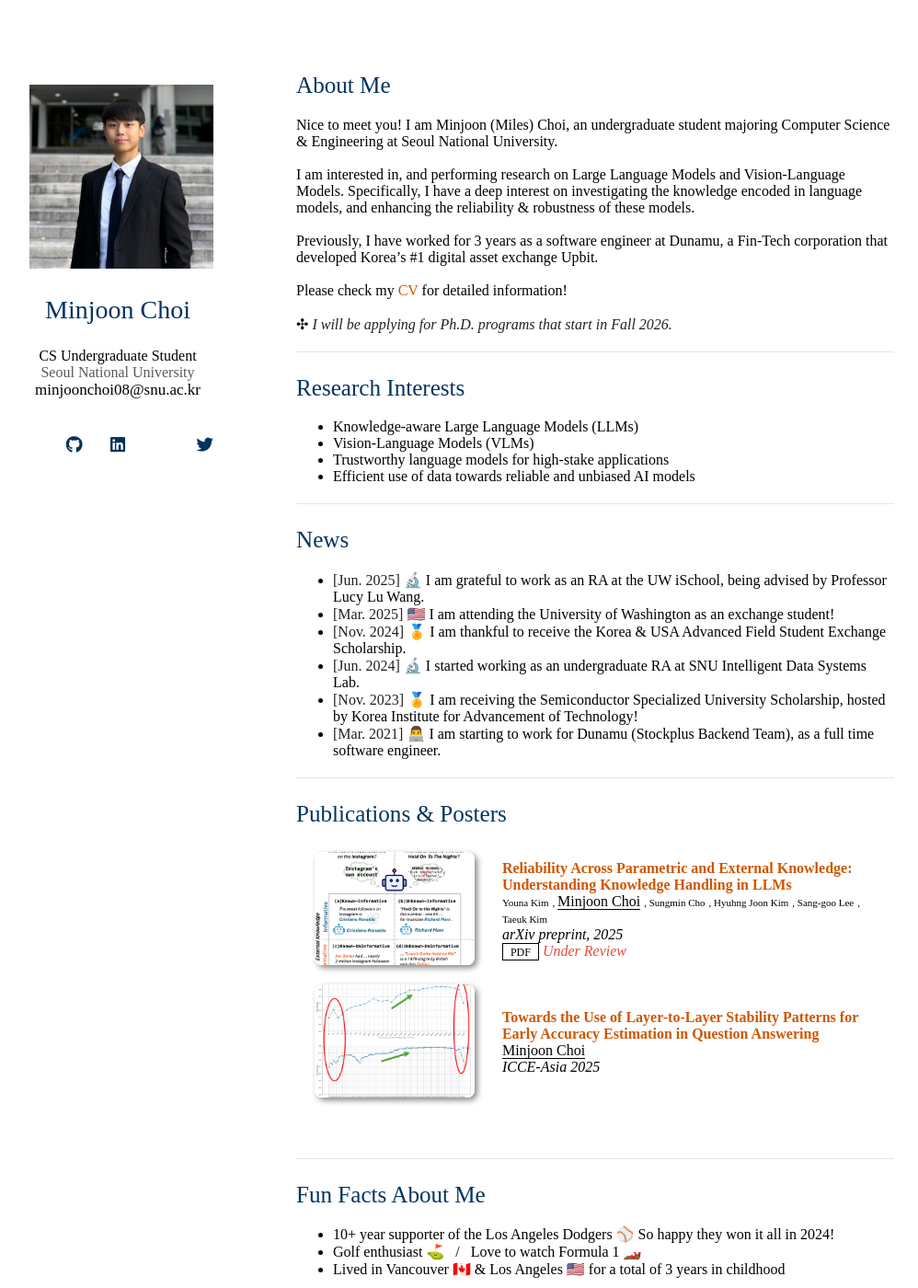
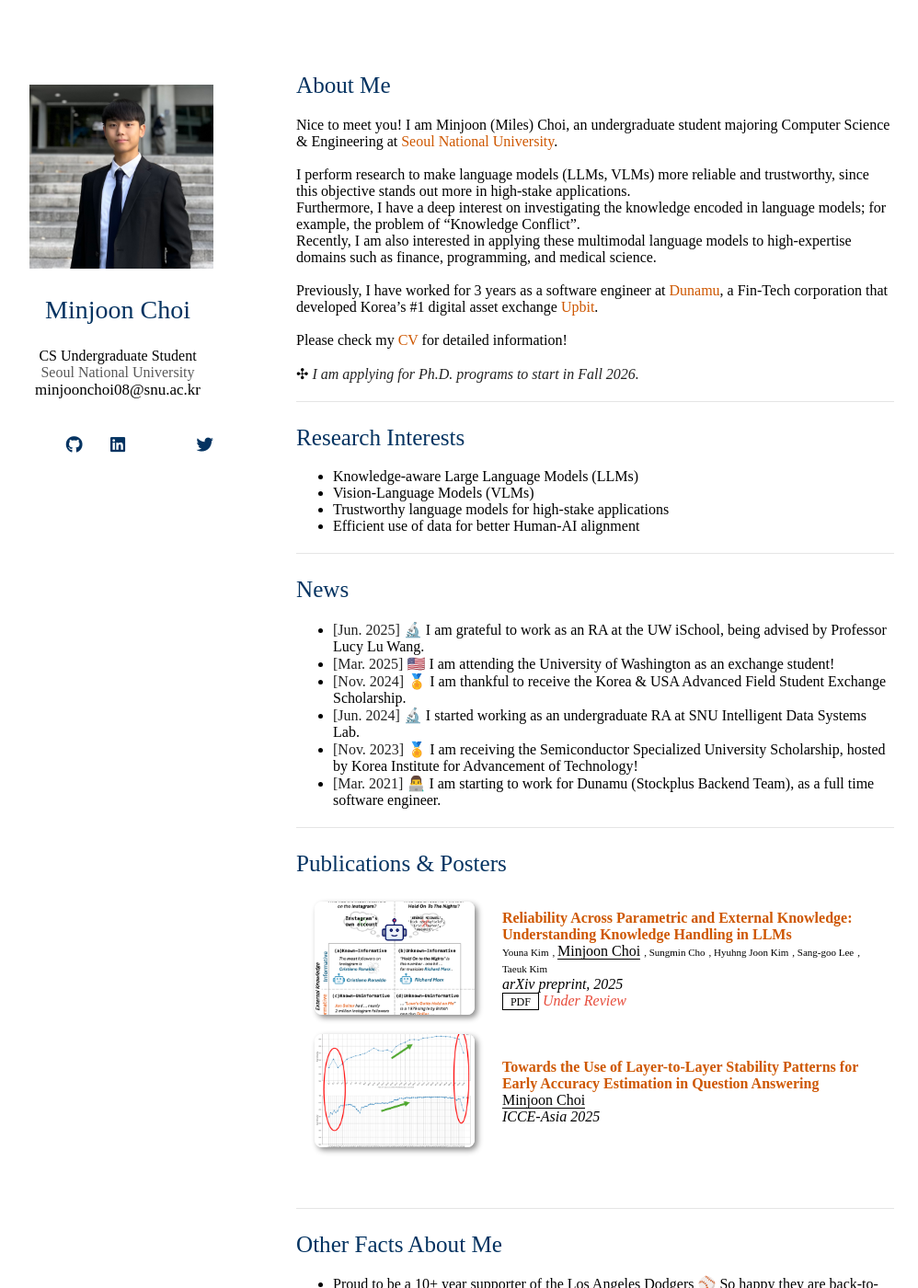
Before and after one commit to m-joon-ixix/m-joon-ixix.github.io, a Jekyll site: the page built from index.md, in a window 1280 px wide and 1400 px high. Shown: the whole window at 92% size, without its empty margins (148-1146 px from the left). Built offline with Jekyll 4.4.1, drawn with Linux system fonts in a browser that asks for light colours; nearby versions of some CDN libraries; a style sheet for code colours, icons or effects is not loaded; our own code applies the rules of GitHub Pages for plain Markdown files; some of the changed text lies outside the part shown.

Commit message:
update Nov 14, 2025

```diff
--- a/index.md
+++ b/index.md
@@ -4,18 +4,19 @@ layout: homepage
 
 ## About Me
 
-Nice to meet you! I am Minjoon (Miles) Choi, an undergraduate student majoring Computer Science & Engineering at Seoul
-National University.
+Nice to meet you! I am Minjoon (Miles) Choi, an undergraduate student majoring Computer Science & Engineering at <a href="https://en.snu.ac.kr/index.html" target="_blank">Seoul National University</a>.
 <br/><br/>
-I am interested in, and performing research on Large Language Models and Vision-Language Models.
-Specifically, I have a deep interest on investigating the knowledge encoded in language models, and enhancing the reliability & robustness of these models.
+I perform research to make language models (LLMs, VLMs) more reliable and trustworthy, since this objective stands out more in high-stake applications.
+<br/>
+Furthermore, I have a deep interest on investigating the knowledge encoded in language models; for example, the problem of "Knowledge Conflict".
+<br/>
+Recently, I am also interested in applying these multimodal language models to high-expertise domains such as finance, programming, and medical science.
 <br/><br/>
-Previously, I have worked for 3 years as a software engineer at Dunamu, a Fin-Tech corporation that developed Korea's #1 digital
-asset exchange Upbit.
+Previously, I have worked for 3 years as a software engineer at <a href="https://www.dunamu.com/en" target="_blank">Dunamu</a>, a Fin-Tech corporation that developed Korea's #1 digital asset exchange <a href="https://upbit.com/home" target="_blank">Upbit</a>.
 <br/><br/>
 Please check my <a href="assets/files/minjoon-cv.pdf" target="_blank">CV</a> for detailed information!
 <br/><br/>
-✣ ***I will be applying for Ph.D. programs that start in Fall 2026.***
+✣ ***I am applying for Ph.D. programs to start in Fall 2026.***
 
 ---
 
@@ -24,7 +25,7 @@ Please check my <a href="assets/files/minjoon-cv.pdf" target="_blank">CV</a> for
 - Knowledge-aware Large Language Models (LLMs)
 - Vision-Language Models (VLMs)
 - Trustworthy language models for high-stake applications
-- Efficient use of data towards reliable and unbiased AI models
+- Efficient use of data for better Human-AI alignment
 
 ---
 
@@ -58,7 +59,7 @@ Please check my <a href="assets/files/minjoon-cv.pdf" target="_blank">CV</a> for
 
 ---
 
-## Fun Facts About Me
-- 10+ year supporter of the Los Angeles Dodgers ⚾️ So happy they won it all in 2024!
+## Other Facts About Me
+- Proud to be a 10+ year supporter of the Los Angeles Dodgers ⚾️ So happy they are back-to-back champs!
 - Golf enthusiast ⛳️ &ensp;/&ensp; Love to watch Formula 1 🏎️
 - Lived in Vancouver 🇨🇦 & Los Angeles 🇺🇸 for a total of 3 years in childhood
```
Also changed, not shown: 1 other file.
